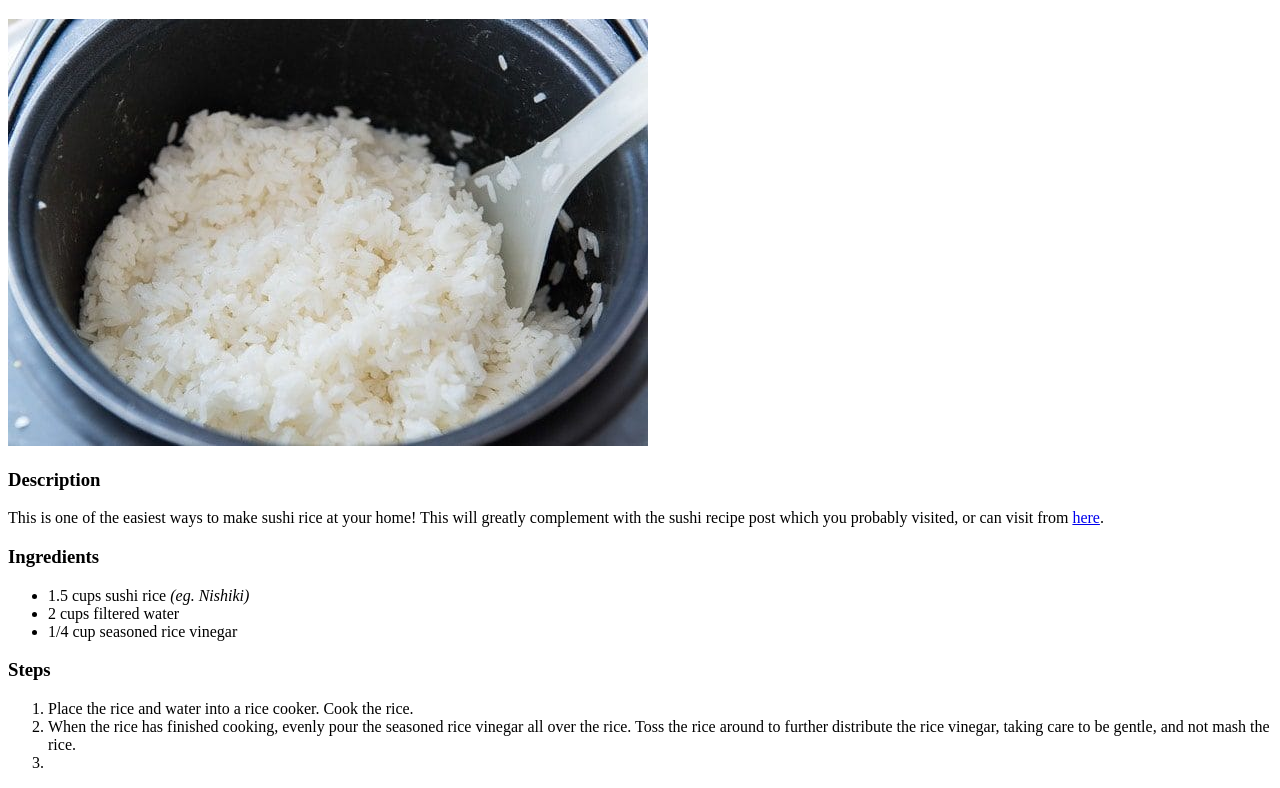
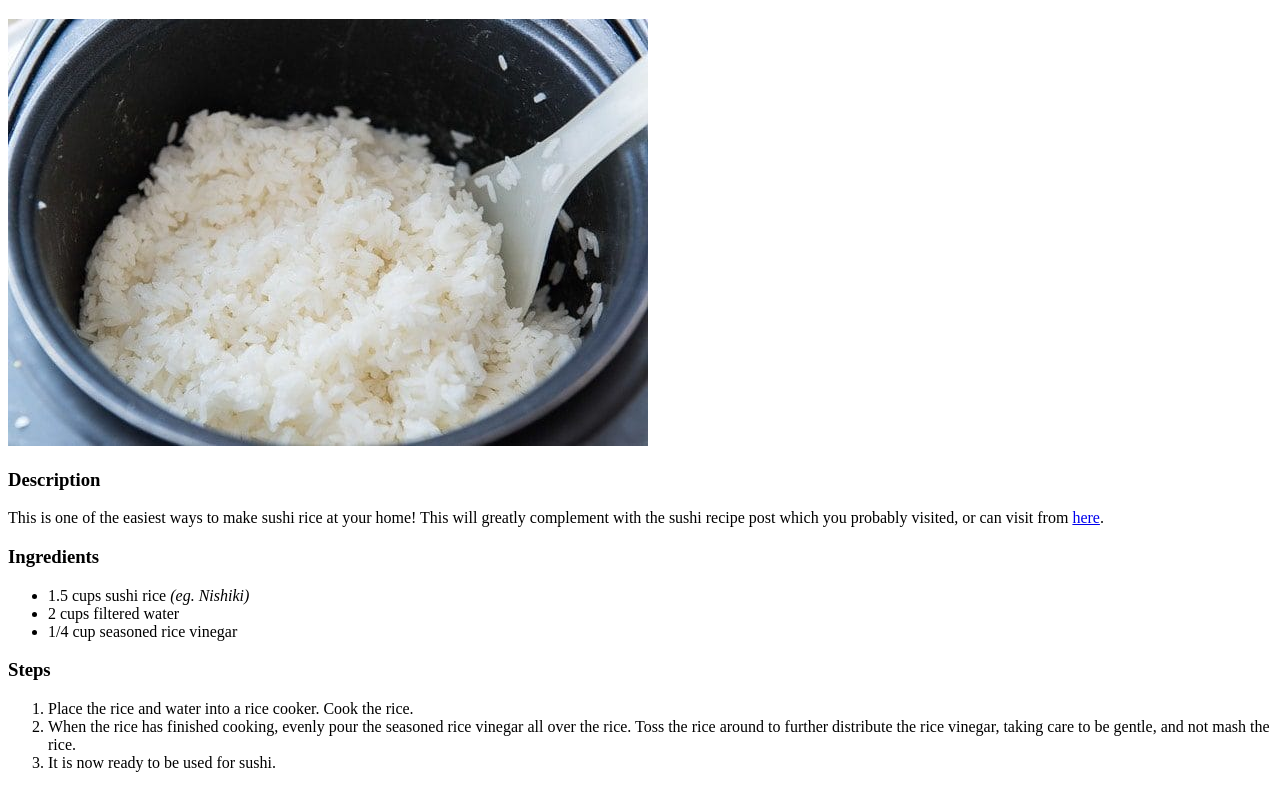
Before and after one commit to mell62/odin-recipes, a plain HTML site: page recipes/Sushi/sushi_rice.html in a window 1280 px wide. Shown: the part 61-849 px from the top of the page. Drawn offline with Linux system fonts and the light colour scheme.

Commit message:
Added missing final step

```diff
--- a/recipes/Sushi/sushi_rice.html
+++ b/recipes/Sushi/sushi_rice.html
@@ -25,7 +25,7 @@
         vinegar all over the rice. Toss the rice around to further distribute
         the rice vinegar, taking care to be gentle, and not mash the rice.
       </li>
-      <li></li>
+      <li>It is now ready to be used for sushi.</li>
     </ol>
   </body>
 </html>
```
